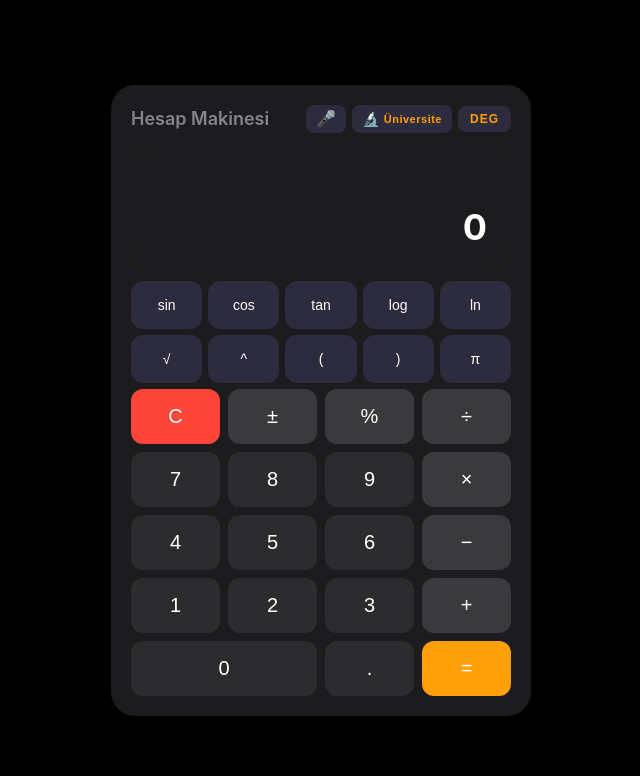
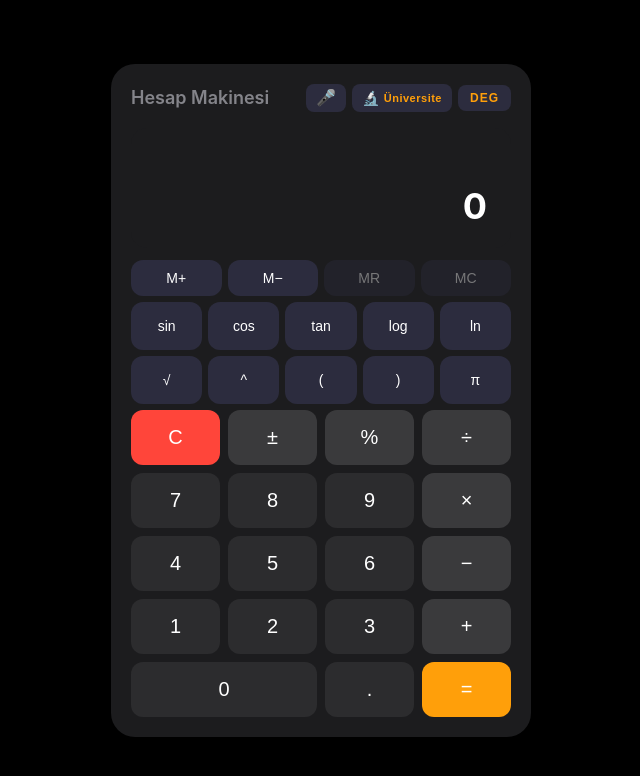
Before and after one commit to sokrateng/hesap-makinesi, a React (Vite) app: page / in a window 1280 px wide. Shown: the top 776 px of the page, without its empty margins (319-959 px from the left). Built offline with nearby package versions, Linux system fonts and the light colour scheme.

Commit message:
feat: add memory operations (M+, M-, MR, MC) with UI buttons
Add useMemory hook for calculator memory state management and
MemoryButtons component with M+/M-/MR/MC buttons. MR and MC are
visually disabled when memory is empty. Integrated into App.tsx
above the main button grid.

```diff
--- a/src/App.tsx
+++ b/src/App.tsx
@@ -4,9 +4,11 @@ import { useKeyboard } from './hooks/useKeyboard'
 import { useTheme } from './hooks/useTheme'
 import { useSpeechRecognition } from './hooks/useSpeechRecognition'
 import { useCopyToClipboard } from './hooks/useCopyToClipboard'
+import { useMemory } from './hooks/useMemory'
 import { speechToMath } from './utils/speechToMath'
 import { Display } from './components/Display'
 import { ButtonGrid } from './components/ButtonGrid'
+import { MemoryButtons } from './components/MemoryButtons'
 import { History } from './components/History'
 import { ThemeToggle } from './components/ThemeToggle'
 import { MicButton } from './components/MicButton'
@@ -17,6 +19,22 @@ function App() {
   const calc = useCalculator()
   const { theme, cycleTheme } = useTheme()
   const clipboard = useCopyToClipboard()
+  const mem = useMemory()
+
+  const handleMemoryAdd = useCallback(() => {
+    const val = parseFloat(calc.result)
+    if (!isNaN(val)) mem.memoryAdd(val)
+  }, [calc.result, mem.memoryAdd])
+
+  const handleMemorySubtract = useCallback(() => {
+    const val = parseFloat(calc.result)
+    if (!isNaN(val)) mem.memorySubtract(val)
+  }, [calc.result, mem.memorySubtract])
+
+  const handleMemoryRecall = useCallback(() => {
+    const recalled = mem.memoryRecall()
+    if (recalled !== null) calc.append(String(recalled))
+  }, [mem.memoryRecall, calc.append])
 
   const handleCopyResult = useCallback(() => {
     if (calc.result) {
@@ -85,6 +103,13 @@ function App() {
           copyStatus={clipboard.status}
           onCopyResult={handleCopyResult}
         />
+        <MemoryButtons
+          hasMemory={mem.hasMemory}
+          onMemoryAdd={handleMemoryAdd}
+          onMemorySubtract={handleMemorySubtract}
+          onMemoryRecall={handleMemoryRecall}
+          onMemoryClear={mem.memoryClear}
+        />
         <ButtonGrid
           onAppend={calc.append}
           onClear={calc.clear}
--- /dev/null
+++ b/src/components/MemoryButtons.tsx
@@ -0,0 +1,90 @@
+interface MemoryButtonsProps {
+  readonly hasMemory: boolean
+  readonly onMemoryAdd: () => void
+  readonly onMemorySubtract: () => void
+  readonly onMemoryRecall: () => void
+  readonly onMemoryClear: () => void
+}
+
+const buttonStyle: React.CSSProperties = {
+  backgroundColor: 'var(--bg-scientific)',
+  color: 'var(--text-button)',
+  border: 'none',
+  borderRadius: 'var(--btn-radius)',
+  fontSize: 'var(--btn-sci-font-size)',
+  fontWeight: 500,
+  cursor: 'pointer',
+  padding: '10px 8px',
+  transition: 'filter 150ms, transform 100ms, background-color 300ms',
+  userSelect: 'none',
+}
+
+const disabledStyle: React.CSSProperties = {
+  ...buttonStyle,
+  opacity: 0.4,
+  cursor: 'default',
+}
+
+export function MemoryButtons({
+  hasMemory,
+  onMemoryAdd,
+  onMemorySubtract,
+  onMemoryRecall,
+  onMemoryClear,
+}: MemoryButtonsProps) {
+  return (
+    <div
+      style={{
+        display: 'grid',
+        gridTemplateColumns: 'repeat(4, 1fr)',
+        gap: '6px',
+        marginBottom: '6px',
+      }}
+    >
+      <button
+        style={buttonStyle}
+        onClick={onMemoryAdd}
+        onMouseEnter={e => (e.currentTarget.style.filter = 'brightness(1.2)')}
+        onMouseLeave={e => (e.currentTarget.style.filter = 'brightness(1)')}
+        onMouseDown={e => (e.currentTarget.style.transform = 'scale(0.95)')}
+        onMouseUp={e => (e.currentTarget.style.transform = 'scale(1)')}
+        title="Hafizaya ekle (M+)"
+      >
+        M+
+      </button>
+      <button
+        style={buttonStyle}
+        onClick={onMemorySubtract}
+        onMouseEnter={e => (e.currentTarget.style.filter = 'brightness(1.2)')}
+        onMouseLeave={e => (e.currentTarget.style.filter = 'brightness(1)')}
+        onMouseDown={e => (e.currentTarget.style.transform = 'scale(0.95)')}
+        onMouseUp={e => (e.currentTarget.style.transform = 'scale(1)')}
+        title="Hafizadan cikar (M-)"
+      >
+        M−
+      </button>
+      <button
+        style={hasMemory ? buttonStyle : disabledStyle}
+        onClick={hasMemory ? onMemoryRecall : undefined}
+        onMouseEnter={hasMemory ? e => (e.currentTarget.style.filter = 'brightness(1.2)') : undefined}
+        onMouseLeave={hasMemory ? e => (e.currentTarget.style.filter = 'brightness(1)') : undefined}
+        onMouseDown={hasMemory ? e => (e.currentTarget.style.transform = 'scale(0.95)') : undefined}
+        onMouseUp={hasMemory ? e => (e.currentTarget.style.transform = 'scale(1)') : undefined}
+        title="Hafizadan geri cagir (MR)"
+      >
+        MR
+      </button>
+      <button
+        style={hasMemory ? buttonStyle : disabledStyle}
+        onClick={hasMemory ? onMemoryClear : undefined}
+        onMouseEnter={hasMemory ? e => (e.currentTarget.style.filter = 'brightness(1.2)') : undefined}
+        onMouseLeave={hasMemory ? e => (e.currentTarget.style.filter = 'brightness(1)') : undefined}
+        onMouseDown={hasMemory ? e => (e.currentTarget.style.transform = 'scale(0.95)') : undefined}
+        onMouseUp={hasMemory ? e => (e.currentTarget.style.transform = 'scale(1)') : undefined}
+        title="Hafizayi temizle (MC)"
+      >
+        MC
+      </button>
+    </div>
+  )
+}
--- /dev/null
+++ b/src/hooks/useMemory.ts
@@ -0,0 +1,45 @@
+import { useState, useCallback } from 'react'
+
+export interface UseMemoryReturn {
+  /** Current memory value (null if empty) */
+  readonly memory: number | null
+  /** Whether memory has a stored value */
+  readonly hasMemory: boolean
+  /** Add value to memory (M+) */
+  readonly memoryAdd: (value: number) => void
+  /** Subtract value from memory (M-) */
+  readonly memorySubtract: (value: number) => void
+  /** Recall memory value (MR) — returns stored number or null */
+  readonly memoryRecall: () => number | null
+  /** Clear memory (MC) */
+  readonly memoryClear: () => void
+}
+
+export function useMemory(): UseMemoryReturn {
+  const [memory, setMemory] = useState<number | null>(null)
+
+  const memoryAdd = useCallback((value: number) => {
+    setMemory(prev => (prev ?? 0) + value)
+  }, [])
+
+  const memorySubtract = useCallback((value: number) => {
+    setMemory(prev => (prev ?? 0) - value)
+  }, [])
+
+  const memoryRecall = useCallback((): number | null => {
+    return memory
+  }, [memory])
+
+  const memoryClear = useCallback(() => {
+    setMemory(null)
+  }, [])
+
+  return {
+    memory,
+    hasMemory: memory !== null,
+    memoryAdd,
+    memorySubtract,
+    memoryRecall,
+    memoryClear,
+  }
+}
```
Also changed, not shown: 3 other files (tests, documents, lock files or other folders).
